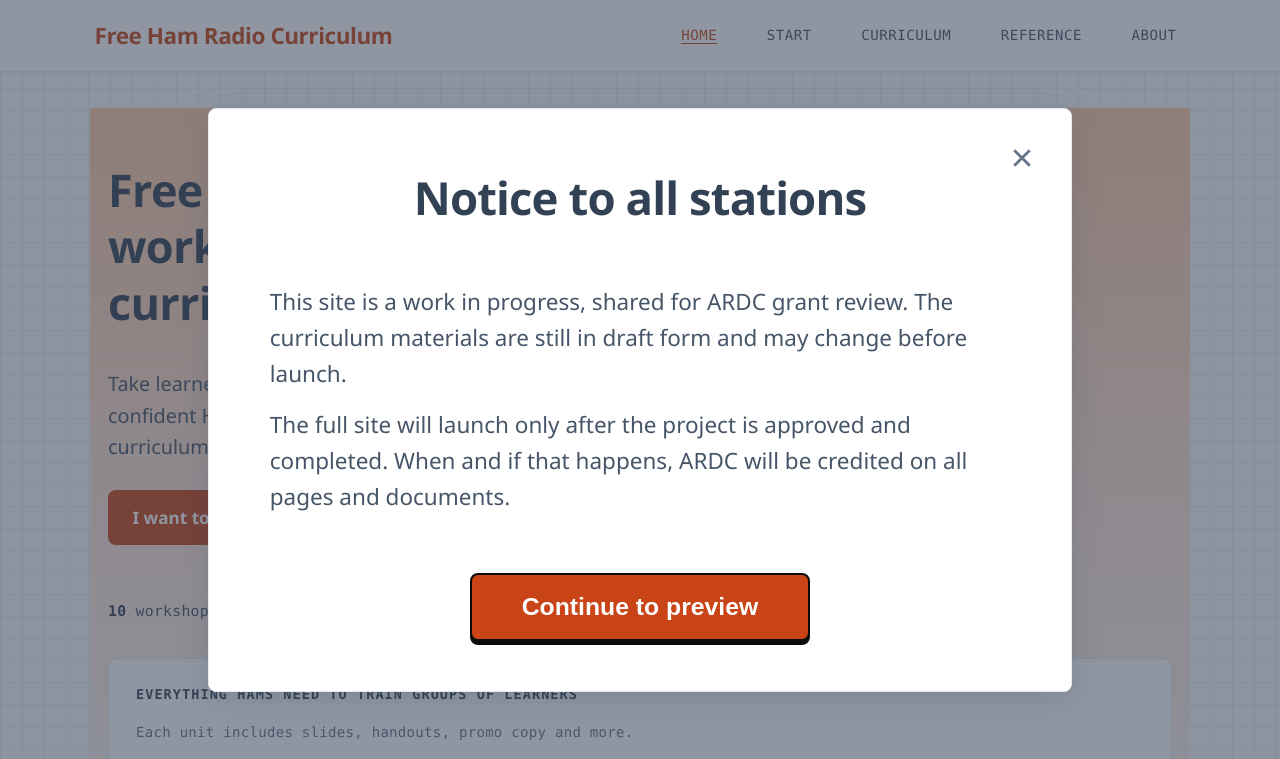
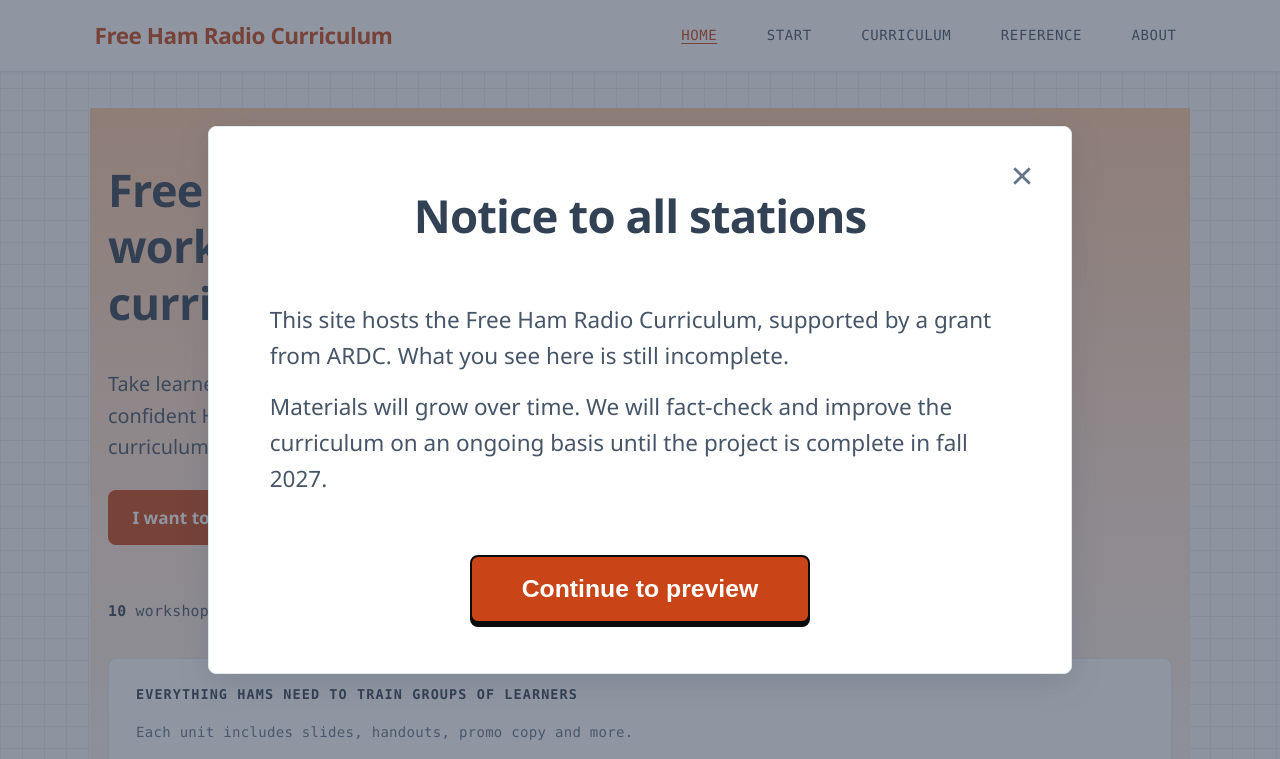
Before and after one commit to DecentralizedDan/open-radio-website, an Astro site: page / in a window 1280 px wide. Shown: the top 759 px of the page. Built offline with nearby package versions, Linux system fonts and the light colour scheme; Astro itself is replaced by a stand-in of ours.

Commit message:
update modal to reflect grant gotten

```diff
--- a/src/components/DraftNoticeModal.astro
+++ b/src/components/DraftNoticeModal.astro
@@ -27,12 +27,12 @@ const storageKey = 'ardc-draft-notice-dismissed';
     <h2 id="draft-notice-title">Notice to all stations</h2>
     <div id="draft-notice-description">
       <p>
-        This site is a work in progress, shared for ARDC grant review. The curriculum materials are
-        still in draft form and may change before launch.
+        This site hosts the Free Ham Radio Curriculum, supported by a grant from ARDC. What you see
+        here is still incomplete.
       </p>
       <p>
-        The full site will launch only after the project is approved and completed. When and if that
-        happens, ARDC will be credited on all pages and documents.
+        Materials will grow over time. We will fact-check and improve the curriculum on an ongoing
+        basis until the project is complete in fall 2027.
       </p>
     </div>
     <div class="draft-notice__actions">
```
